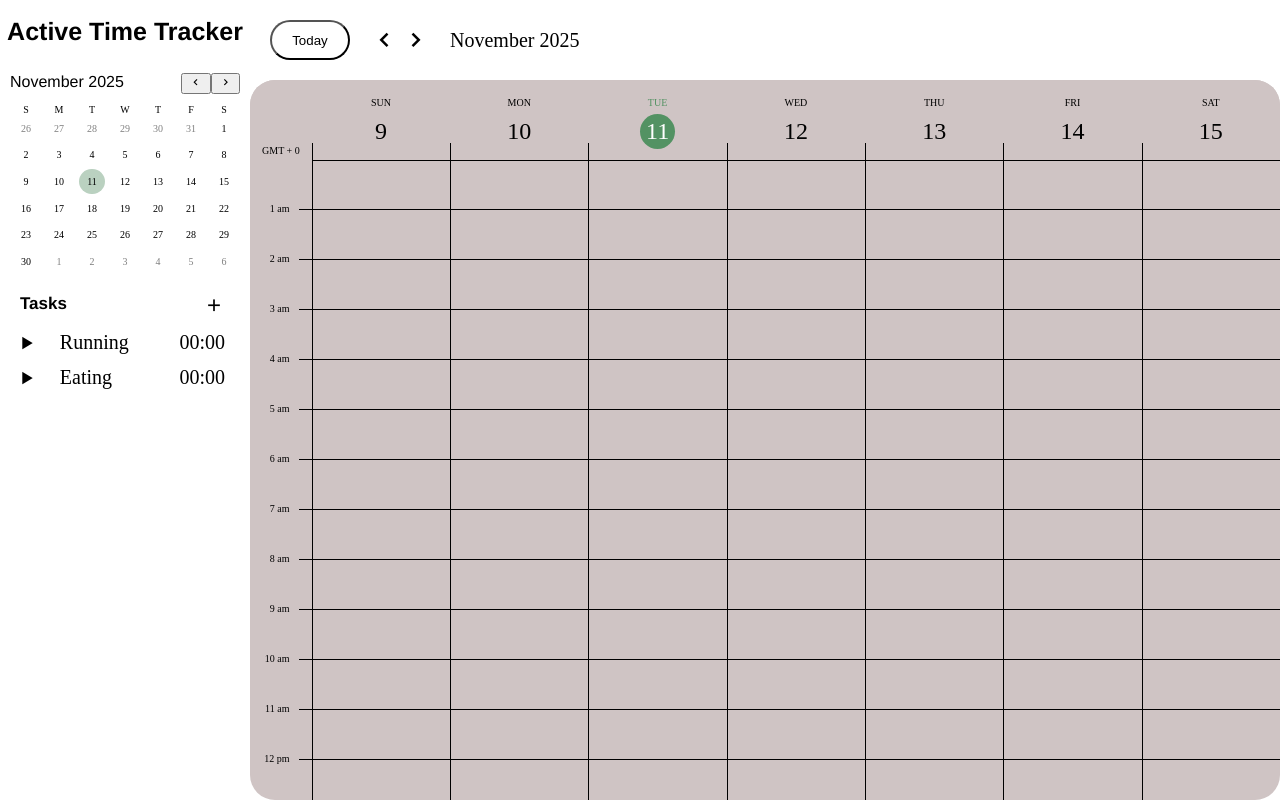
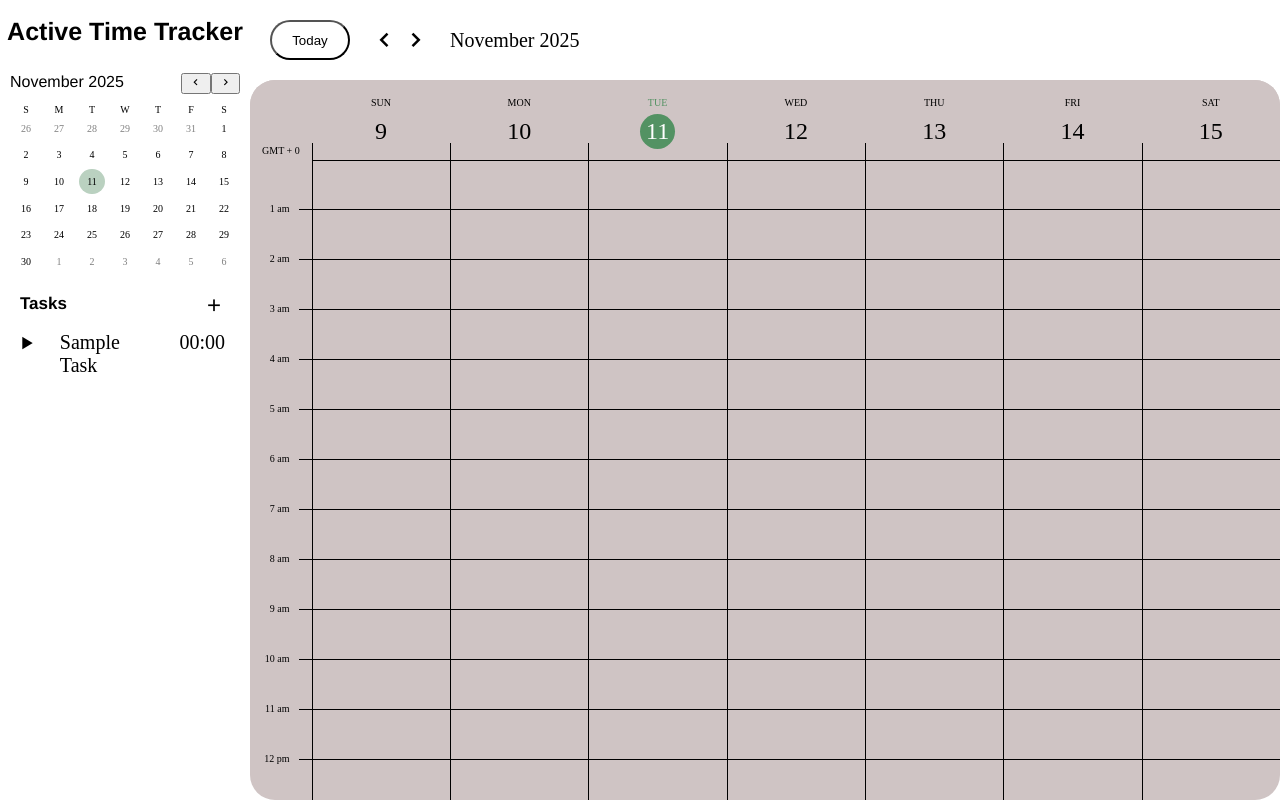
Before and after one commit to SimonX1a0/google-calendar, a React (Vite) app in the folder calendar-app/: page / in a window 1280 px wide. Built offline with nearby package versions, Linux system fonts and the light colour scheme.

Commit message:
added more details and the model of the data in tasklist

```diff
--- a/calendar-app/src/Calendar/Calendar.jsx
+++ b/calendar-app/src/Calendar/Calendar.jsx
@@ -12,6 +12,16 @@ function Calendar(){
         category:"Work",
         startTime:new Date(),
         totalTime:60,
+        intervals: [
+            {
+                start: new Date("2025-11-13T10:00:00"),
+                end: new Date("2025-11-13T11:15:00"),
+            },
+            {
+                start: new Date("2025-11-14T10:00:00"),
+                end: new Date("2025-11-14T11:15:00"),
+            }
+        ]
     }]);
 
     return(
--- a/calendar-app/src/Calendar/Dates/Calendar-grids/Calendar-Columns/Column.jsx
+++ b/calendar-app/src/Calendar/Dates/Calendar-grids/Calendar-Columns/Column.jsx
@@ -26,6 +26,7 @@ function Column(props){
                         <div className={style.timeline_circle}></div>
                     </div>
                     : null}
+
                 </div>
             ))}
         </div>
--- a/calendar-app/src/Calendar/SideBar/Progress/Progress.jsx
+++ b/calendar-app/src/Calendar/SideBar/Progress/Progress.jsx
@@ -1,6 +1,10 @@
 import style from "./Progress.module.css"
 import Task from "./Task/Task.jsx"
+import { useContext } from "react";
+import { CalendarContext } from "../../Calendar.jsx";
 function Progress(){
+    const ctx = useContext(CalendarContext);
+    const taskList = ctx.taskList;
     return(
         <div className={style.progress}>
             <div className={style.header}>
@@ -8,8 +12,9 @@ function Progress(){
                 <button className={style.btn}><i className='bx bx-plus'></i></button>
             </div>
             <div className="progress-list">
-                <Task task="Running"></Task>
-                <Task task="Eating"></Task>
+                {taskList.map((task)=>(
+                    <Task key={task.id} task={task}/>
+                ))}
             </div>
         </div>
     )
--- a/calendar-app/src/Calendar/SideBar/Progress/Task/Task.jsx
+++ b/calendar-app/src/Calendar/SideBar/Progress/Task/Task.jsx
@@ -1,10 +1,13 @@
 import style from './Task.module.css'
 
-function Task(prop){
+function Task(props){
+    const task = props.task;
+    const title = task.title;
+    const totalTime = task.totalTime;
     return(
         <div className={style.task}>
             <span className="start-btn"><i className={`bx bx-play ${style.play}`}></i></span>
-            <span className={style.title}>{prop.task}</span>
+            <span className={style.title}>{title}</span>
             <span className={style.time}>{`00:00`}</span>
         </div>
     )
```
